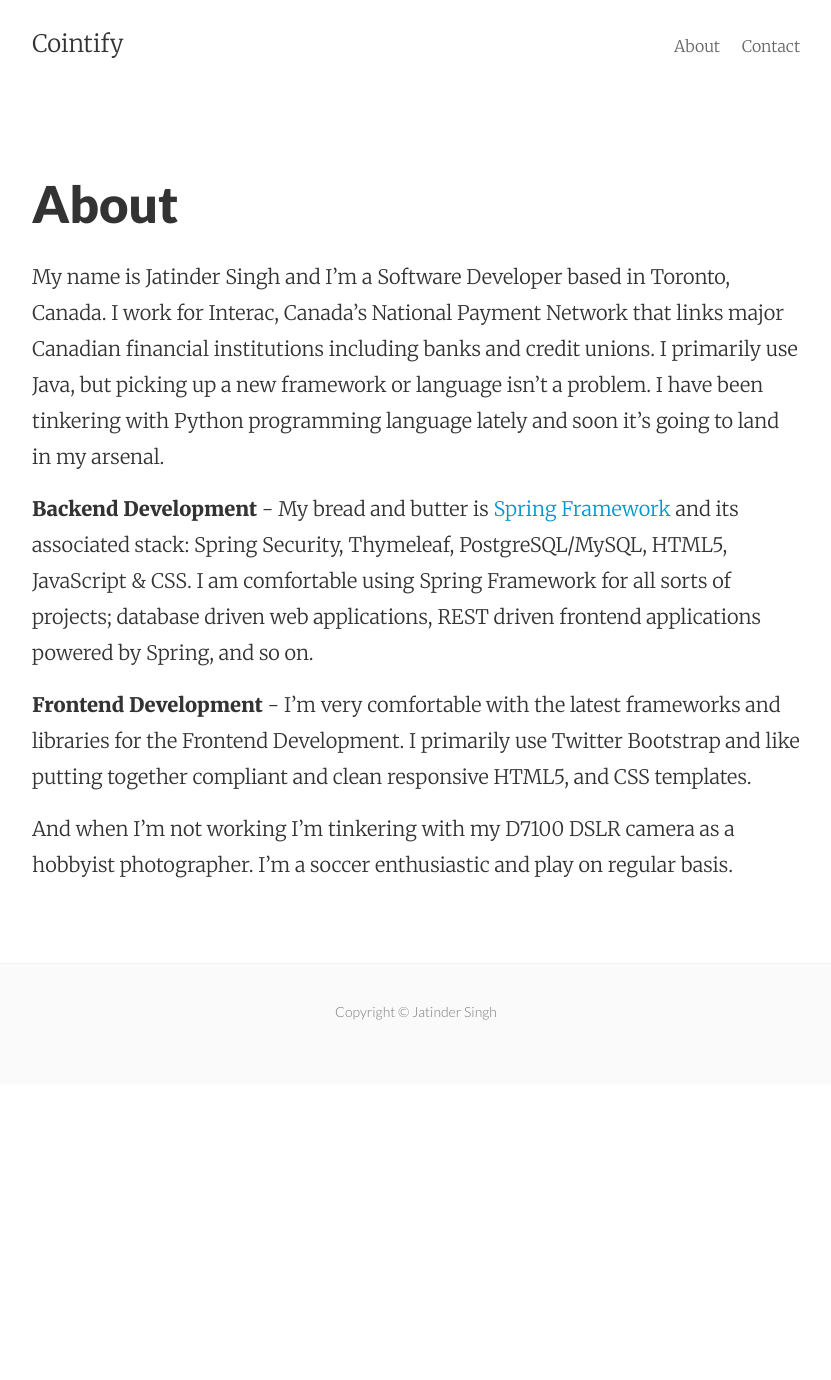
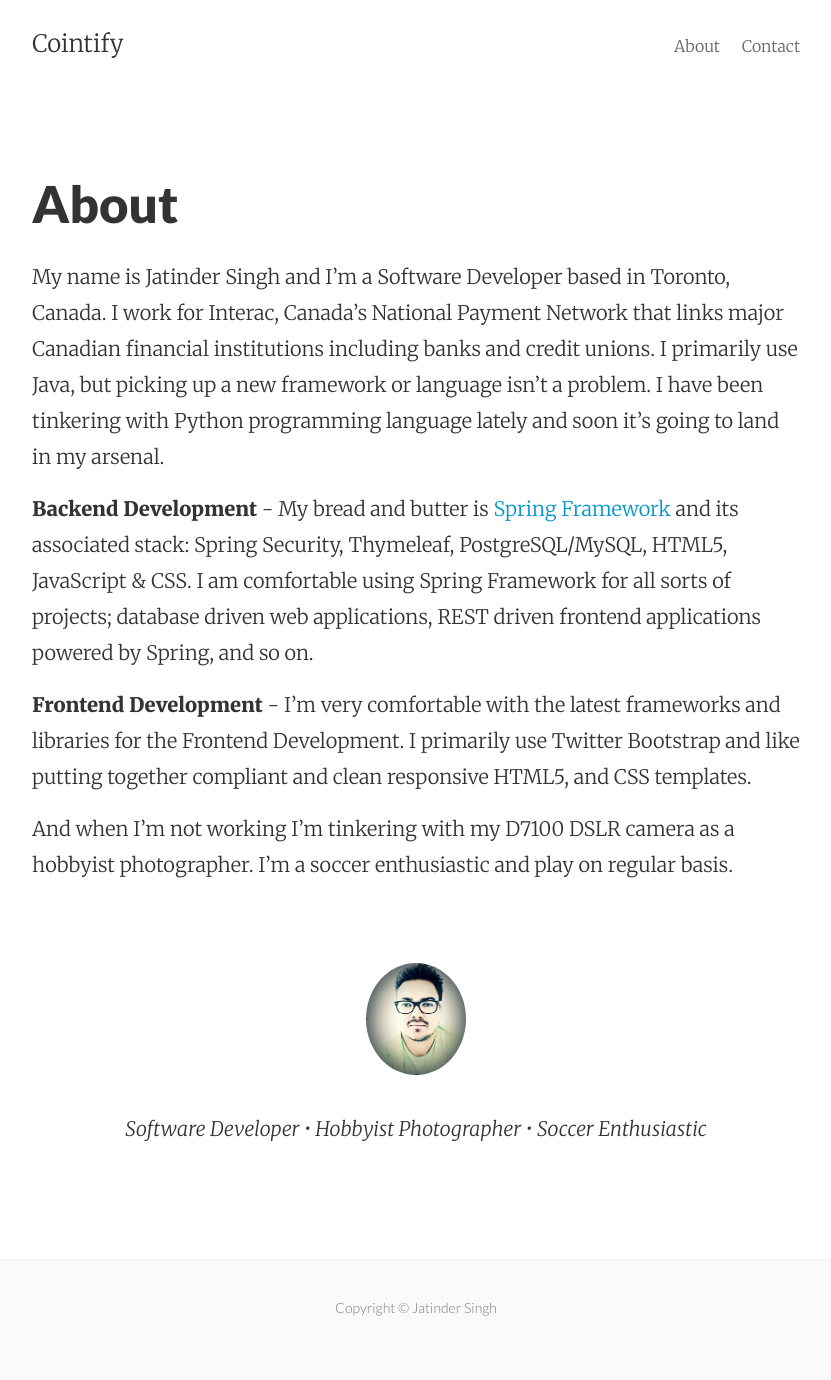
Before and after one commit to cointify/cointify.github.io, a Jekyll site: the page built from about.md, in a window 1280 px wide. Shown: the whole page, without its empty margins (224-1055 px from the left). Built offline with Jekyll 4.4.1, drawn with Linux system fonts in a browser that asks for light colours; Markdown is read by kramdown in place of the engine named in the settings; before the commit the page ends 1084 px from its top, so only the background shows below that.

Commit message:
Testing with a div tag

```diff
--- a/about.md
+++ b/about.md
@@ -11,3 +11,8 @@ My name is Jatinder Singh and I'm a Software Developer based in Toronto, Canada.
 <strong>Frontend Development</strong> - I'm very comfortable with the latest frameworks and libraries for the Frontend Development. I primarily use Twitter Bootstrap and like putting together compliant and clean responsive HTML5, and CSS templates.
 
 And when I'm not working I'm tinkering with my D7100 DSLR camera as a hobbyist photographer. I'm a soccer enthusiastic and play on regular basis.
+
+<div class="py2 post-footer">
+  <img src="/images/me.jpg" alt="Jatinder Singh" class="avatar" />
+  <p>Software Developer • Hobbyist Photographer • Soccer Enthusiastic</p>
+</div>
```
